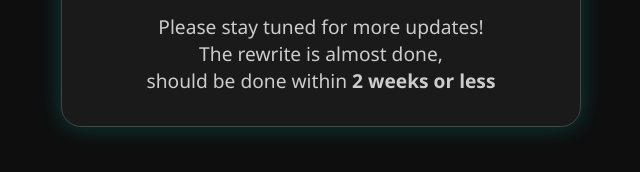
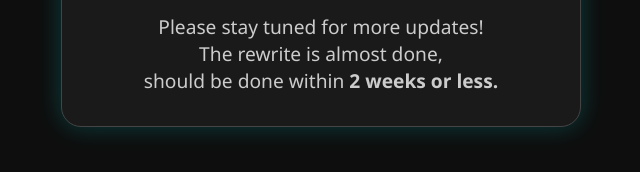
Before and after one commit to thearraspolice/synthx-status-page-temp, a plain HTML site: page index.html in a window 1280 px wide. Shown: the part 376-548 px from the top of the page, 319-959 px from the left. Drawn offline with Linux system fonts and the light colour scheme.

Commit message:
Update index.html

```diff
--- a/index.html
+++ b/index.html
@@ -45,7 +45,7 @@
     <div id="message">
       Please stay tuned for more updates!<br>
       The rewrite is almost done,<br>
-      should be done within <strong>2 weeks or less</strong>
+      should be done within <strong>2 weeks or less.</strong>
     </div>
   </div>
 </body>
```
